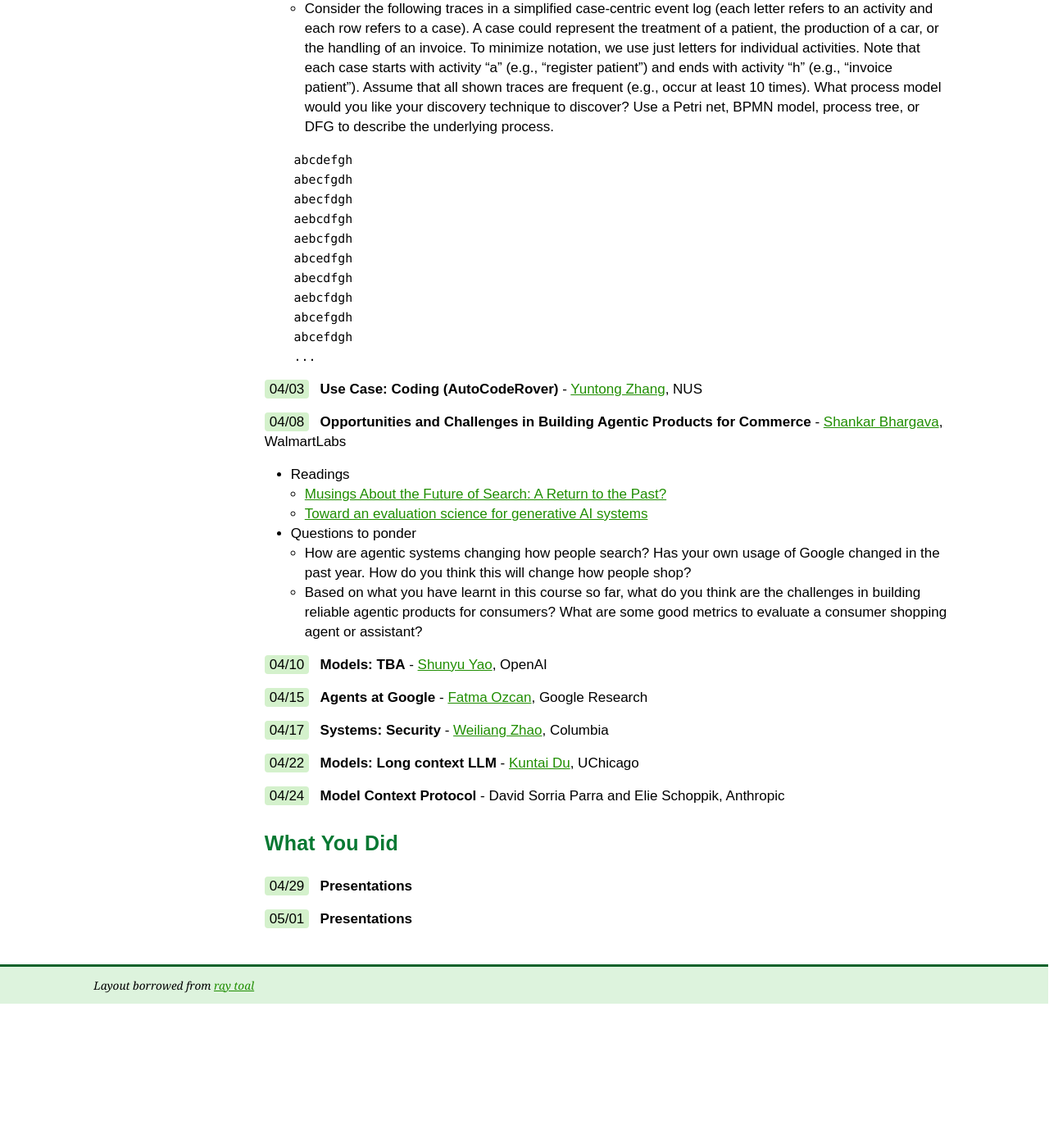
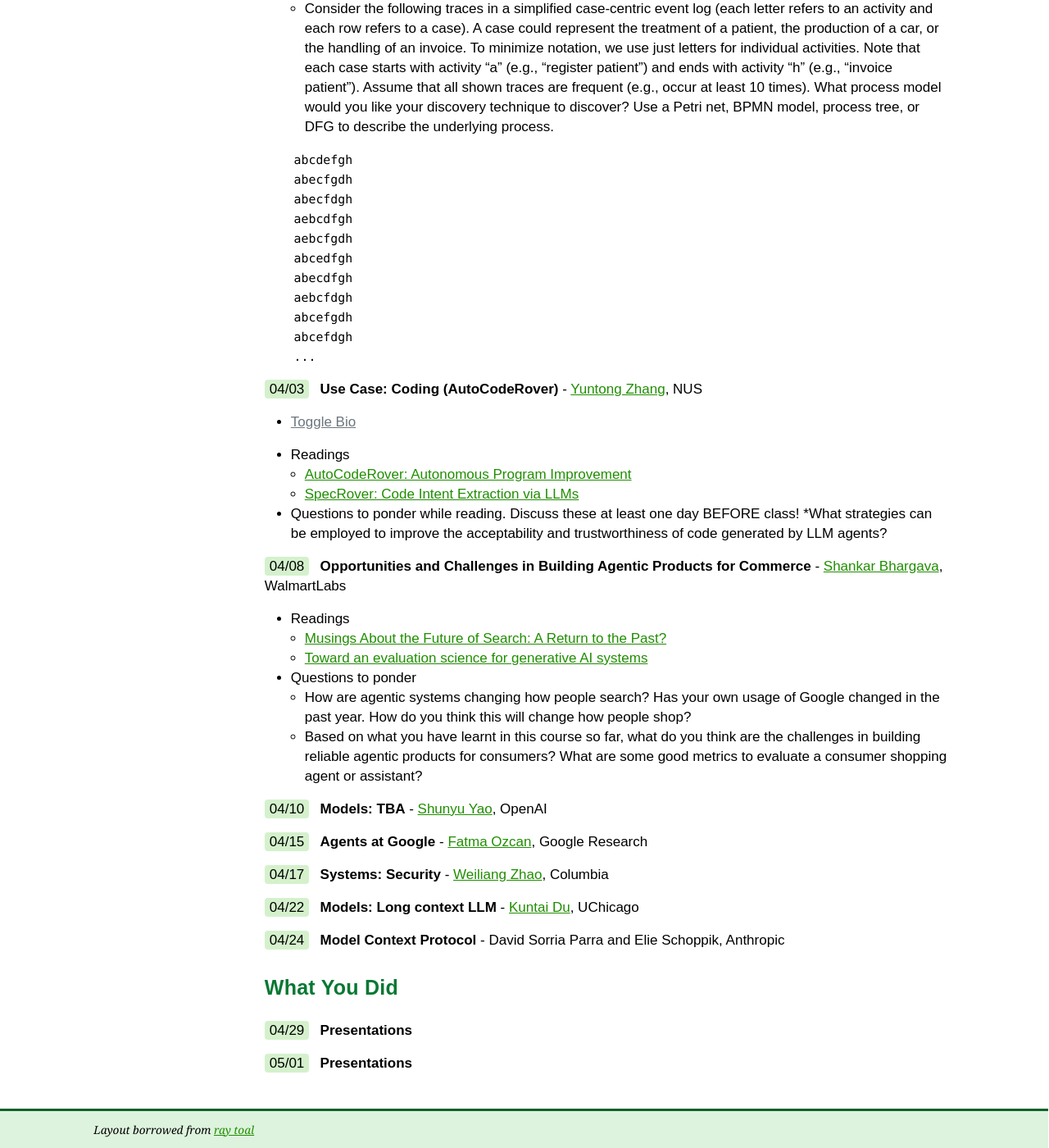
Before and after one commit to w6113/w6113.github.io, a Jekyll site: the page built from index.md, in a window 1280 px wide and 1400 px high, scrolled down 6074 px. Shown: the whole window at 82% size. Built offline with Jekyll 4.4.1, drawn with Linux system fonts in a browser that asks for light colours; before the commit the page ends 7298 px from its top, so only the background shows below that.

Commit message:
Add 04/03 lecture

````diff
--- a/index.md
+++ b/index.md
@@ -236,7 +236,15 @@
 ```
 
 
-<span class="date">04/03</span> <span class="topic">Use Case: Coding (AutoCodeRover)</span> - [Yuntong Zhang](https://yuntongzhang.github.io/), NUS
+<span class="date">04/03</span> <span class="topic">Use Case: Coding (AutoCodeRover)</span> - [Yuntong Zhang](https://yuntongzhang.github.io/), NUS {% include toggle.html content="Yuntong Zhang is a fourth-year PhD student at the National University of Singapore, advised by Prof. Abhik Roychoudhury. His research focuses on LLMs for software engineering, particularly the intersection of program analysis and LLMs for automatic programming. Through his work on the LLM agent AutoCodeRover, he co-founded a spin-off on AI-based coding, which was later acquired by SonarSource." %}
+
+
+* Readings
+  * [AutoCodeRover: Autonomous Program Improvement](https://arxiv.org/abs/2404.05427)
+  * [SpecRover: Code Intent Extraction via LLMs](https://arxiv.org/abs/2408.02232)
+* Questions to ponder while reading.   Discuss these at least one day BEFORE class!
+  *What strategies can be employed to improve the acceptability and trustworthiness of code generated by LLM agents?
+
 
 <span class="date">04/08</span> <span class="topic">Opportunities and Challenges in Building Agentic Products for Commerce</span> - [Shankar Bhargava](https://www.linkedin.com/in/shankarbhargava/), WalmartLabs
 
````
